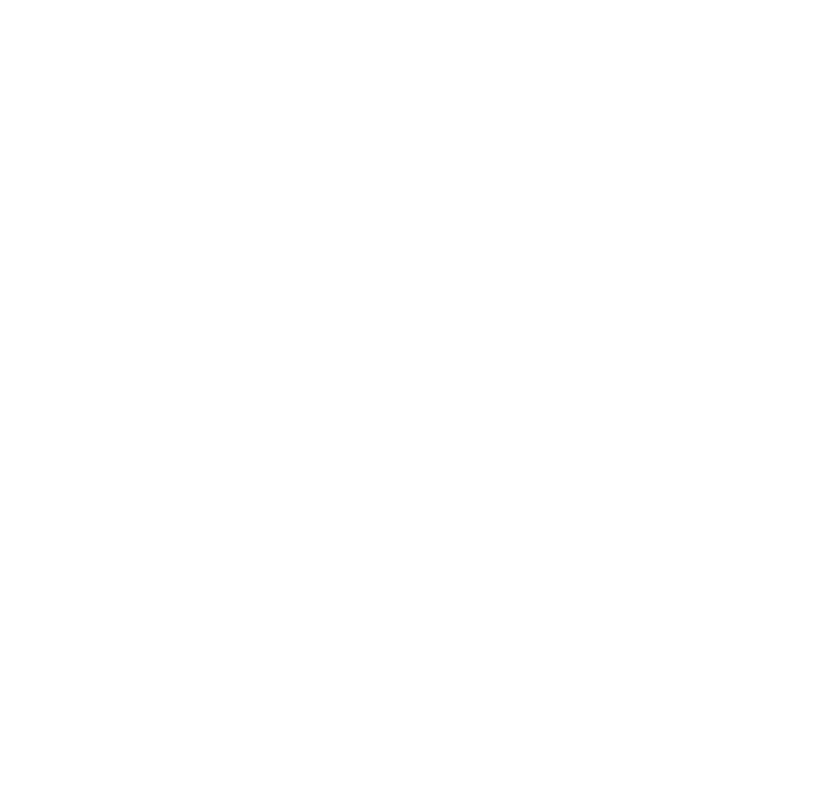
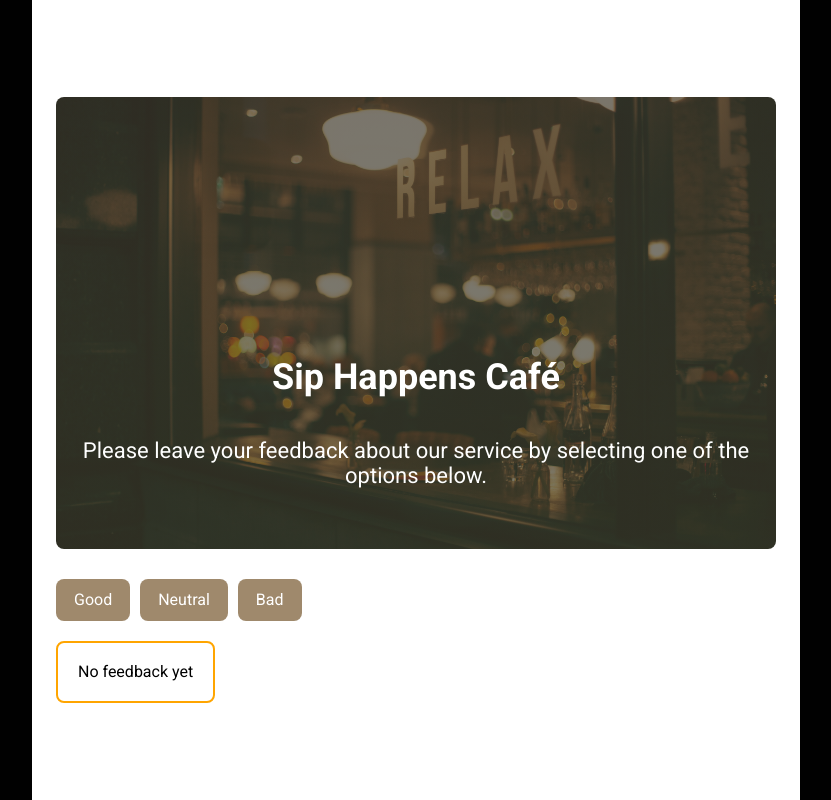
Before and after one commit to LMSerhii/goit-react-hw-02, a React (Vite) app: page / in a window 1280 px wide. Shown: the whole page, without its empty margins (224-1055 px from the left). Built offline with nearby package versions, Linux system fonts and the light colour scheme.

Commit message:
create interface

```diff
--- a/src/components/App.css
+++ b/src/components/App.css
@@ -0,0 +1,40 @@
+.container {
+  max-width: 280px;
+  min-width: 260px;
+  padding: 0 10px;
+  margin: 0 auto;
+  display: flex;
+  flex-direction: column;
+  justify-content: center;
+  place-items: center;
+  min-height: 100vh;
+}
+
+@media screen and (min-width: 375px) {
+  .container {
+    max-width: 375px;
+    min-width: 320px;
+    padding: 0 16px;
+  }
+}
+
+@media screen and (min-width: 768px) {
+  .container {
+    max-width: 768px;
+    min-width: 620px;
+    padding: 0 24px;
+  }
+}
+
+@media screen and (min-width: 1440px) {
+  .container {
+    max-width: 1440px;
+    min-width: 1320px;
+
+    padding: 0 60px;
+  }
+}
+
+.appWrapper {
+  background-color: #fff;
+}
--- a/src/components/App.jsx
+++ b/src/components/App.jsx
@@ -1,7 +1,25 @@
+import { useState } from 'react';
 import './App.css';
+import { Description } from './Description/Description';
+import { Options } from './Options/Options';
+import { Feedback } from './Feedback/Feedback';
 
 function App() {
-  return <></>;
+  const [assessments, setAssessments] = useState({
+    good: 0,
+    neutral: 0,
+    bad: 0,
+  });
+  return (
+    <div className="container appWrapper">
+      <Description
+        title="Sip Happens Café"
+        text="Please leave your feedback about our service by selecting one of the options below."
+      />
+      <Options assessments={assessments} setAssessments={setAssessments} />
+      <Feedback assessments={assessments} />
+    </div>
+  );
 }
 
 export { App };
--- /dev/null
+++ b/src/components/Button/Button.jsx
@@ -0,0 +1,11 @@
+import css from './Button.module.css';
+
+const Button = ({ children, onClick }) => {
+  return (
+    <button className={css.button} type="button" onClick={onClick}>
+      {children}
+    </button>
+  );
+};
+
+export { Button };
--- /dev/null
+++ b/src/components/Button/Button.module.css
@@ -0,0 +1,7 @@
+.button {
+  padding: 12px 18px;
+  border: none;
+  border-radius: 8px;
+  background-color: #715025ac;
+  color: #fff;
+}
--- /dev/null
+++ b/src/components/Description/Description.jsx
@@ -0,0 +1,12 @@
+import css from './Description.module.css';
+
+const Description = ({ title, text }) => {
+  return (
+    <div className={css.descriptionBox}>
+      <h1 className={css.title}>{title}</h1>
+      <p className={css.text}>{text}</p>
+    </div>
+  );
+};
+
+export { Description };
--- /dev/null
+++ b/src/components/Description/Description.module.css
@@ -0,0 +1,52 @@
+.descriptionBox {
+  background-image: linear-gradient(
+      rgba(66, 60, 46, 0.7),
+      rgba(66, 64, 46, 0.7)
+    ),
+    url('./image/cafe.jpg');
+  background-repeat: no-repeat;
+  background-position: center;
+  background-size: cover;
+  text-align: center;
+  color: #fff;
+  padding: 260px 20px 60px;
+  border-radius: 8px;
+  width: 100%;
+  margin-bottom: 30px;
+}
+.title {
+  margin-bottom: 40px;
+  font-size: 22px;
+}
+
+.text {
+  font-size: 12px;
+}
+
+@media screen and (min-width: 375px) {
+  .text {
+    font-size: 14px;
+  }
+
+  .title {
+    font-size: 28px;
+  }
+}
+
+@media screen and (min-width: 768px) {
+  .text {
+    font-size: 22px;
+  }
+  .title {
+    font-size: 36px;
+  }
+}
+
+@media screen and (min-width: 1440px) {
+  .text {
+    font-size: 28px;
+  }
+  .title {
+    font-size: 44px;
+  }
+}
--- /dev/null
+++ b/src/components/Feedback/Feedback.jsx
@@ -0,0 +1,25 @@
+import css from './Feedback.module.css';
+
+const Feedback = ({ assessments: { bad, good, neutral } }) => {
+  const totalFeedback = good + neutral + bad;
+
+  const positiveFeedback = Math.round(((good + neutral) / totalFeedback) * 100);
+
+  return (
+    <div className={css.feedback}>
+      {!totalFeedback ? (
+        <p>No feedback yet</p>
+      ) : (
+        <ul>
+          <li>Good: {good}</li>
+          <li>Neutral: {neutral}</li>
+          <li>Bad: {bad}</li>
+          <li>Total: {totalFeedback}</li>
+          <li>Positive: {positiveFeedback}%</li>
+        </ul>
+      )}
+    </div>
+  );
+};
+
+export { Feedback };
--- /dev/null
+++ b/src/components/Feedback/Feedback.module.css
@@ -0,0 +1,6 @@
+.feedback {
+  align-self: flex-start;
+  padding: 20px;
+  border: 2px solid orange;
+  border-radius: 8px;
+}
--- /dev/null
+++ b/src/components/Options/Options.jsx
@@ -0,0 +1,55 @@
+import css from './Options.module.css';
+import { Button } from '../Button/Button';
+
+const Options = ({ assessments, setAssessments }) => {
+  const { bad, good, neutral } = assessments;
+  const totalFeedback = good + neutral + bad;
+
+  const updateGood = () => {
+    setAssessments({
+      ...assessments,
+      good: assessments.good + 1,
+    });
+  };
+  const updateNeutral = () => {
+    setAssessments({
+      ...assessments,
+      neutral: assessments.neutral + 1,
+    });
+  };
+  const updateBad = () => {
+    setAssessments({
+      ...assessments,
+      bad: assessments.bad + 1,
+    });
+  };
+
+  const updateReset = () => {
+    setAssessments({
+      good: 0,
+      neutral: 0,
+      bad: 0,
+    });
+  };
+
+  return (
+    <ul className={css.options}>
+      <li key="Good">
+        <Button onClick={updateGood}>Good</Button>
+      </li>
+      <li key="Neutral">
+        <Button onClick={updateNeutral}>Neutral</Button>
+      </li>
+      <li key="Bad">
+        <Button onClick={updateBad}>Bad</Button>
+      </li>
+      {Boolean(totalFeedback) && (
+        <li key="Reset">
+          <Button onClick={updateReset}>Reset</Button>
+        </li>
+      )}
+    </ul>
+  );
+};
+
+export { Options };
--- /dev/null
+++ b/src/components/Options/Options.module.css
@@ -0,0 +1,7 @@
+.options {
+  align-self: flex-start;
+  display: flex;
+  align-items: center;
+  gap: 10px;
+  margin-bottom: 20px;
+}
--- a/src/index.css
+++ b/src/index.css
@@ -1,10 +1,6 @@
 body {
   font-family: 'Roboto', sans-serif;
-  display: flex;
-  justify-content: center;
-  place-items: center;
-  min-height: 100vh;
-  min-width: 320px;
+  background-color: #010101;
 }
 
 h1,
@@ -39,32 +35,3 @@
   max-width: 100%;
   height: auto;
 }
-
-.container {
-  max-width: 280px;
-  min-width: 260px;
-  padding: 0 10px;
-  margin: 0 auto;
-}
-
-@media screen and (min-width: 375px) {
-  .container {
-    max-width: 375px;
-    min-width: 320px;
-    padding: 0 16px;
-  }
-}
-
-@media screen and (min-width: 768px) {
-  .container {
-    max-width: 768px;
-    padding: 0 24px;
-  }
-}
-
-@media screen and (min-width: 1440px) {
-  .container {
-    max-width: 1440px;
-    padding: 0 60px;
-  }
-}
```
Also changed, not shown: src/components/Description/image/cafe.jpg (added).
